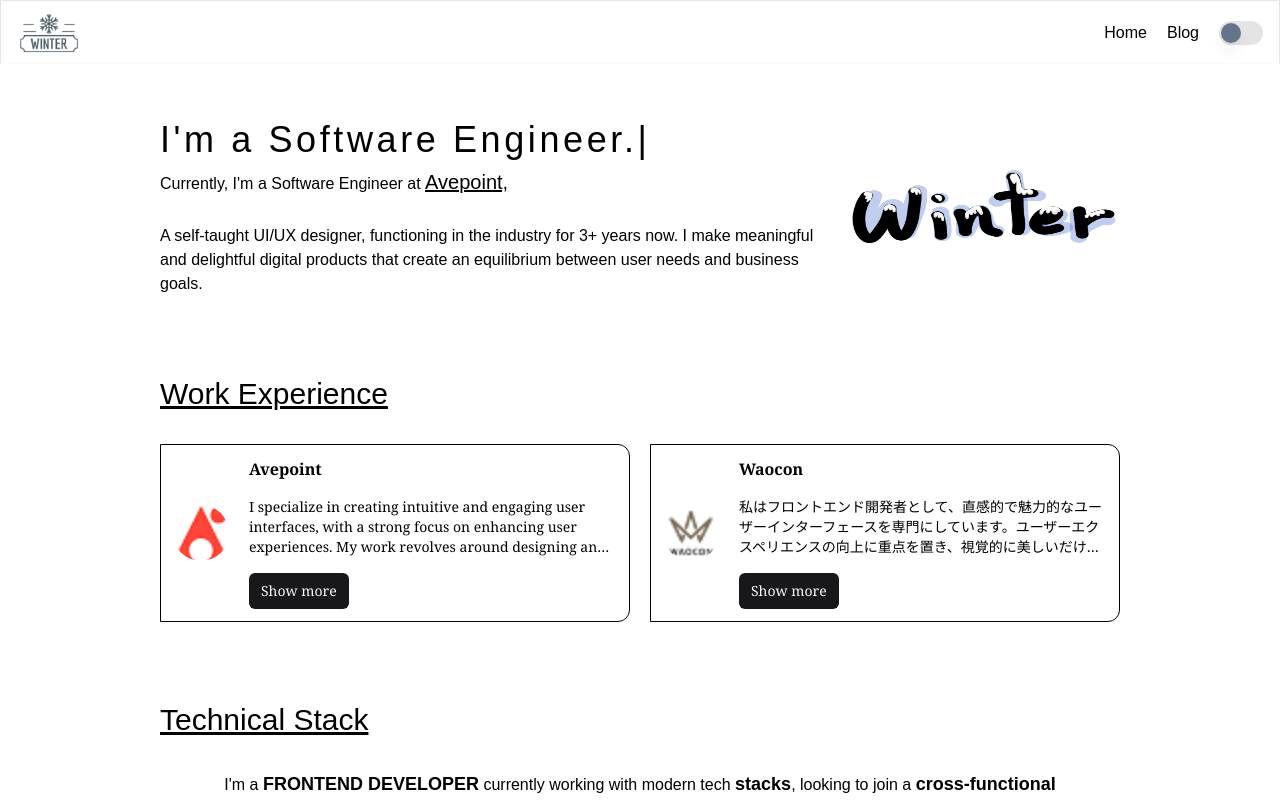
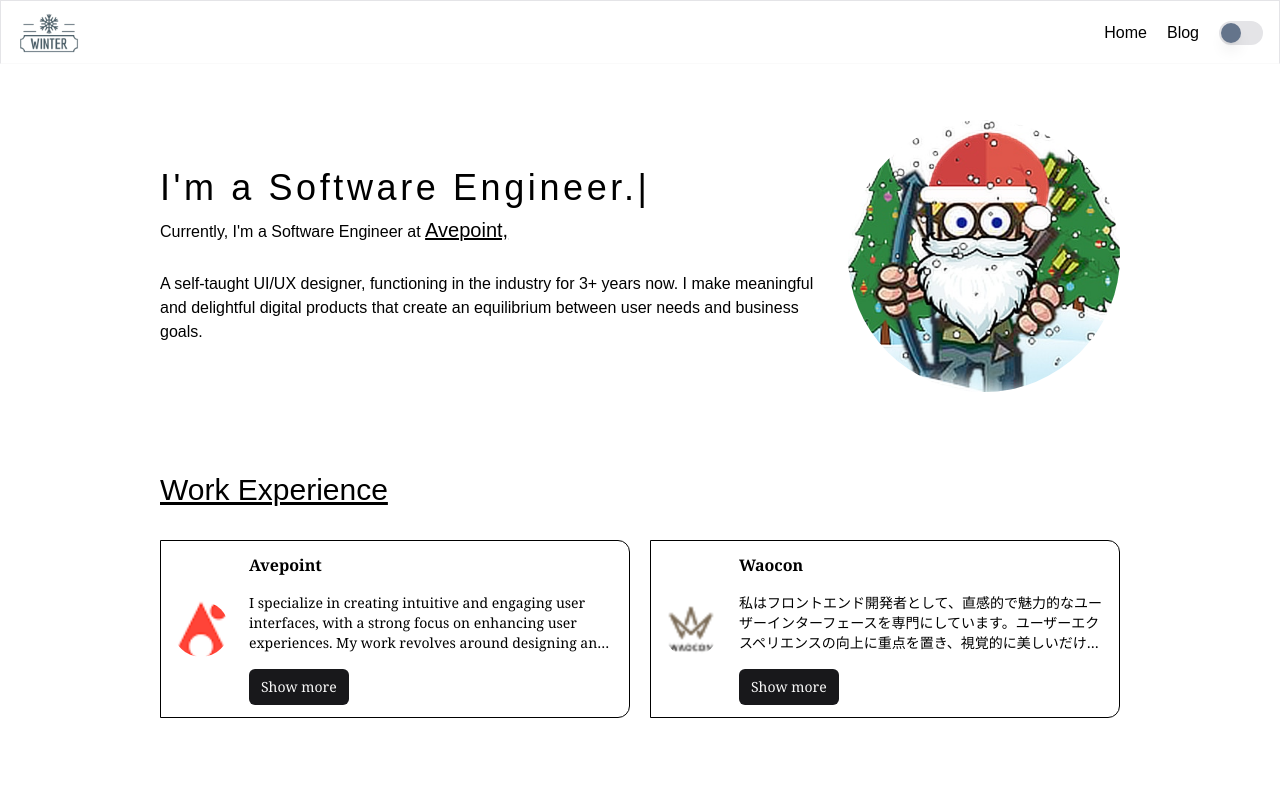
Before and after one commit to dongpham2/porfolio, a React (Vite) app: page /home in a window 1280 px wide. Shown: the top 800 px of the page. Built offline with nearby package versions, Linux system fonts and the light colour scheme; the HTML template or start-up script is replaced by a standard one; a web font is replaced by a local one.

Commit message:
Change avatar

```diff
--- a/src/pages/Experience/components/index.tsx
+++ b/src/pages/Experience/components/index.tsx
@@ -21,7 +21,7 @@ const ExperiencePortal: React.FC<IExperiencePortalProps> = (props) => {
                         <div className="flex justify-between space-x-4">
                             <Avatar>
                                 <AvatarImage src={logo} />
-                                <AvatarFallback>VC</AvatarFallback>
+                                <AvatarFallback>{companyName}</AvatarFallback>
                             </Avatar>
                             <div className="space-y-1">
                                 <h4 className="text-sm md:text-lg font-semibold font-serif">{companyName}</h4>
--- a/src/pages/HomePage/index.tsx
+++ b/src/pages/HomePage/index.tsx
@@ -1,4 +1,4 @@
-import me from "@/assets/logo.webp"
+import me from "@/assets/banner.jfif"
 import { Link } from "react-router-dom"
 import Experience from "../Experience"
 import TechStack from "../TechStack"
@@ -17,7 +17,7 @@ const HomePage = () => {
           I make meaningful and delightful digital products that create an equilibrium
           between user needs and business goals.</p>
         </div>
-        <img src={me} alt="me" className='md:flex-1 size-44 flex items-center justify-center mt-4 md:mt-0'/>
+        <img src={me} alt="me" className='md:flex-1 w-40 flex items-center justify-center mt-4 md:mt-0 rounded-full'/>
       </section>
       <section className="mt-20">
         <Experience/>
```
Also changed, not shown: src/assets/banner.jfif (added), src/assets/logo.webp (deleted).
